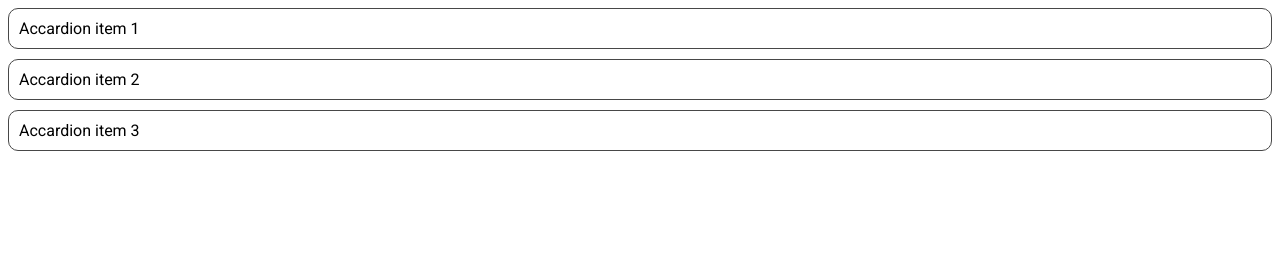
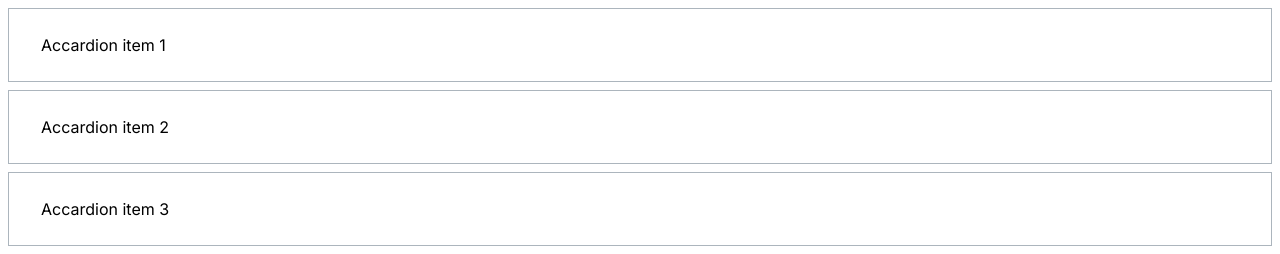
Before and after one commit to js-tasks-ru/htmlcss-20231222_gornyy2002, a website: page 03-lection1/02-accordion/index.html in a window 1280 px wide. Drawn offline with Linux system fonts and the light colour scheme.

Commit message:
исправление дз 2 к лек 1

```diff
--- a/03-lection1/02-accordion/accordion.css
+++ b/03-lection1/02-accordion/accordion.css
@@ -2,25 +2,25 @@
 .accordion{
     display: block;
 }
-.accordion-item{
-    border: 1px solid #474747;
-    border-radius: 10px;
-    color: black;
-    font-family: Arial, Helvetica, sans-serif;
-    padding: 10px;
-    margin-bottom: 10px;
+.accordion__item{
+    border: 1px solid #ACB5BD;
+    font-size: 16px;
+    font-style: normal;
+    font-weight: 400;
+    line-height: 24px;
+    margin-bottom: 8px;
+    padding: 24px 32px 24px 32px;
 
 }
-.accordion-item__title::marker {
+.accordion__title::marker {
     content: "";
 }
-
-.accordion-item__title::after{
-    content: url(public/images/accordion-close-img.svg);
-    margin-left: 50px;
+.accordion__content{
+    color: #495057;
+    font-family:'Inter', sans-serif;
+    margin-top: 16px;
+    margin-bottom: 8px;
 }
-
-.accordion-item[open] > .accordion-item__title::after{
-    content: url(public/images/accordion-open-img.svg);
-    margin-left: 50px;
+.accordion__title{
+    font-family:'Inter', sans-serif;
 }
--- a/03-lection1/02-accordion/index.html
+++ b/03-lection1/02-accordion/index.html
@@ -1,27 +1,31 @@
 <!DOCTYPE html>
-<!-- Страница с аккордеоном -->
 <html lang="ru">
     <head>
         <link rel="stylesheet" href="../../assets/css/main.css">
         <link rel="stylesheet" href="./accordion.css">
+        <link rel="preconnect" href="https://fonts.googleapis.com">
+        <link rel="preconnect" href="https://fonts.gstatic.com" crossorigin>
+        <link href="https://fonts.googleapis.com/css2?family=Inter:wght@100;200;300;400;500;600;700;800;900&display=swap" rel="stylesheet">
     </head>
     <body>
         <div class="accordion">
-            <details class="accordion-item">
-                <summary class="accordion-item__title">Accardion item 1</summary>
-                <div class="accordion-item__content">
+
+            <details class="accordion__item">
+                <summary class="accordion__title">Accardion item 1</summary>
+                <div class="accordion__content">
                     Lorem ipsum dolor sit amet, consectetur adipisicing elit. Totam, eum debitis cumque pariatur odit dolore, quia nostrum dolores labore neque sequi libero! At eligendi hic possimus cum quia labore sint?
                 </div>
             </details>
-            <details class="accordion-item">
-                <summary class="accordion-item__title">Accardion item 2</summary>
-                <div class="accordion-item__content">
+
+            <details class="accordion__item">
+                <summary class="accordion__title">Accardion item 2</summary>
+                <div class="accordion__content">
                     Lorem ipsum dolor sit amet consectetur adipisicing elit. Quaerat aut ducimus veritatis sapiente nihil dolore architecto, qui explicabo aliquam adipisci facere?
                 </div>
             </details>
-            <details class="accordion-item">
-                <summary class="accordion-item__title">Accardion item 3</summary>
-                <div class="accordion-item__content">
+            <details class="accordion__item">
+                <summary class="accordion__title">Accardion item 3</summary>
+                <div class="accordion__content">
                     Lorem ipsum dolor sit amet, consectetur adipisicing elit. Dicta impedit ipsa rerum aliquid cupiditate nostrum, assumenda blanditiis nihil consequatur. Dolore assumenda modi, quaerat vero aperiam sint fugiat? Nesciunt, facere ipsam.
                     Quam, non. Laudantium iusto saepe culpa praesentium aspernatur voluptatum dolore aliquam tenetur, deserunt repellat numquam incidunt quos officiis, necessitatibus, nobis quis placeat. Reiciendis qui soluta nulla repudiandae doloribus repellat delectus.
                     Odit reiciendis aliquid error architecto! Harum, quo sint. Odio, sunt. Neque maiores saepe necessitatibus, eveniet quae ipsam dolorum fugit molestias amet veniam animi molestiae sed ut fugiat a sint omnis.
```
